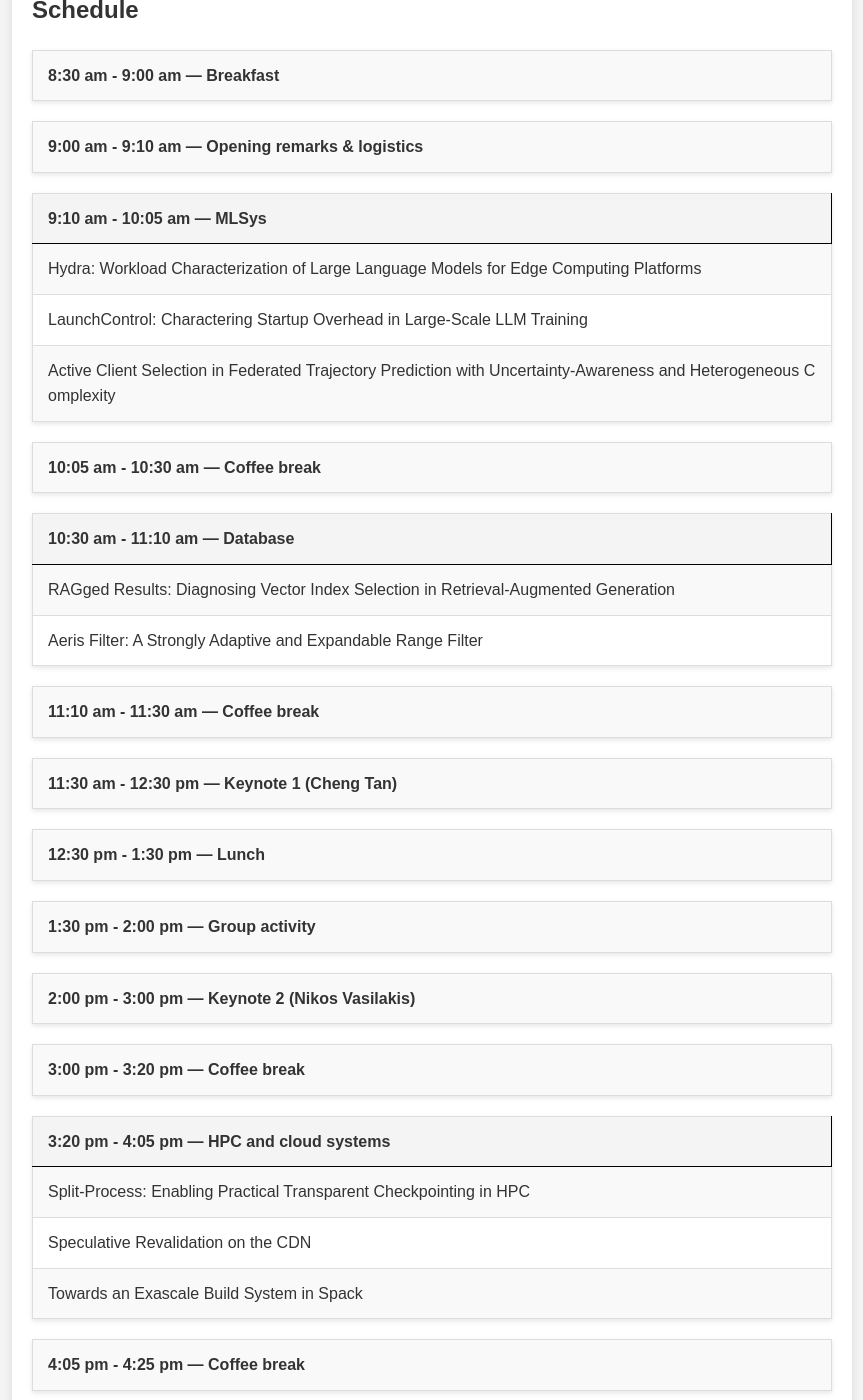
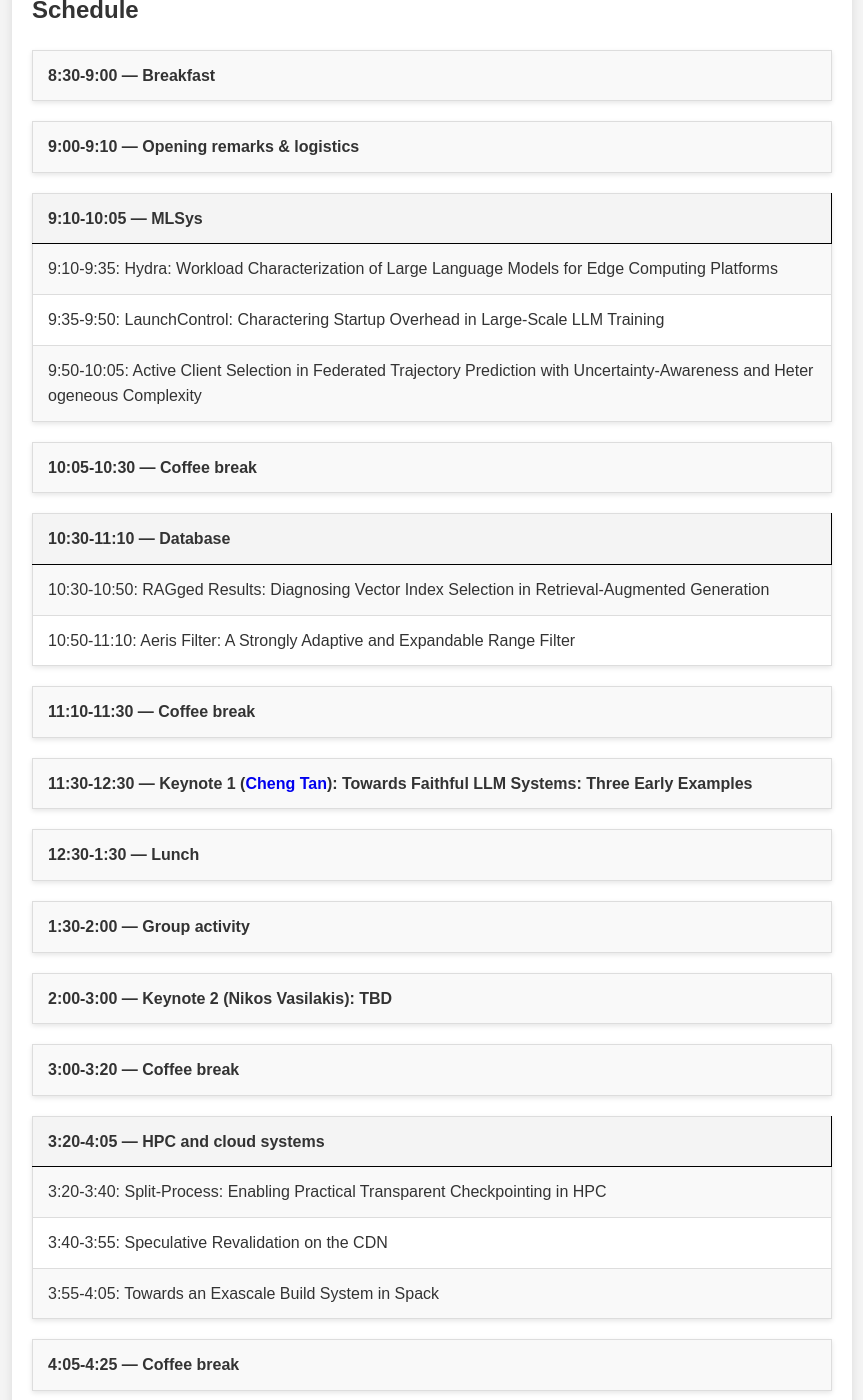
Before and after one commit to Khoury-srg/Northeastern-Systems-Day-2025, a Jekyll site: the page built from index.markdown, in a window 1280 px wide and 1400 px high, scrolled down 751 px. Shown: the whole window, without its empty margins (208-1071 px from the left). Built offline with Jekyll 4.4.1, drawn with Linux system fonts in a browser that asks for light colours; some of the changed text lies outside the part shown.

Commit message:
update time and link

```diff
--- a/index.markdown
+++ b/index.markdown
@@ -54,54 +54,54 @@ and Management and troubleshooting of complex systems._
 
 ## Schedule
 
-| **8:30 am - 9:00 am --- Breakfast** |
+| **8:30-9:00 --- Breakfast** |
 
-| **9:00 am - 9:10 am --- Opening remarks & logistics** |
+| **9:00-9:10 --- Opening remarks & logistics** |
 
-| 9:10 am - 10:05 am --- MLSys |
+| 9:10-10:05 --- MLSys |
 |:--------------------------|
-| Hydra: Workload Characterization of Large Language Models for Edge Computing Platforms |
-| LaunchControl: Charactering Startup Overhead in Large-Scale LLM Training |
-| Active Client Selection in Federated Trajectory Prediction with Uncertainty-Awareness and Heterogeneous Complexity |
+| 9:10-9:35: Hydra: Workload Characterization of Large Language Models for Edge Computing Platforms |
+| 9:35-9:50: LaunchControl: Charactering Startup Overhead in Large-Scale LLM Training |
+| 9:50-10:05: Active Client Selection in Federated Trajectory Prediction with Uncertainty-Awareness and Heterogeneous Complexity |
 |-----------------------------------------------------------------------------|
 
-| **10:05 am - 10:30 am --- Coffee break** |
+| **10:05-10:30 --- Coffee break** |
 
-| 10:30 am - 11:10 am --- Database |
+| 10:30-11:10 --- Database |
 |:--------------------------|
-| RAGged Results: Diagnosing Vector Index Selection in Retrieval-Augmented Generation |
-| Aeris Filter: A Strongly Adaptive and Expandable Range Filter |
+| 10:30-10:50: RAGged Results: Diagnosing Vector Index Selection in Retrieval-Augmented Generation |
+| 10:50-11:10: Aeris Filter: A Strongly Adaptive and Expandable Range Filter |
 |-----------------------------------------------------------------------------|
 
-| **11:10 am - 11:30 am --- Coffee break** |
+| **11:10-11:30 --- Coffee break** |
 
-| **11:30 am - 12:30 pm --- Keynote 1 (Cheng Tan)** |
+| **11:30-12:30 --- Keynote 1 (<a href="https://naizhengtan.github.io/" style="text-decoration: none;">Cheng Tan</a>): Towards Faithful LLM Systems: Three Early Examples** |
 
-| **12:30 pm - 1:30 pm --- Lunch** |
+| **12:30-1:30 --- Lunch** |
 
-| **1:30 pm - 2:00 pm --- Group activity** |
+| **1:30-2:00 --- Group activity** |
 
-| **2:00 pm - 3:00 pm --- Keynote 2 (Nikos Vasilakis)** |
+| **2:00-3:00 --- Keynote 2 (Nikos Vasilakis): TBD** |
 
-| **3:00 pm - 3:20 pm --- Coffee break** |
+| **3:00-3:20 --- Coffee break** |
 
-| 3:20 pm - 4:05 pm --- HPC and cloud systems |
+| 3:20-4:05 --- HPC and cloud systems |
 |:--------------------------|
-| Split-Process: Enabling Practical Transparent Checkpointing in HPC |
-| Speculative Revalidation on the CDN |
-| Towards an Exascale Build System in Spack |
+| 3:20-3:40: Split-Process: Enabling Practical Transparent Checkpointing in HPC |
+| 3:40-3:55: Speculative Revalidation on the CDN |
+| 3:55-4:05: Towards an Exascale Build System in Spack |
 |-----------------------------------------------------------------------------|
 
-| **4:05 pm - 4:25 pm --- Coffee break** |
+| **4:05-4:25 --- Coffee break** |
 
-| 4:25 pm - 5:15 pm --- Security and correctness |
+| 4:25-5:15 --- Security and correctness |
 |:--------------------------|
-| Smart Plugs: The Unseen Home Trojan |
-| Compositional Model-Driven Verification of Weakly Consistent Distributed Systems |
-| DeepDebug: Serializable Replay of Bugs Found Deep in a Multithreaded Execution |
+| 4:25-4:40: Smart Plugs: The Unseen Home Trojan |
+| 4:40-5:00: Compositional Model-Driven Verification of Weakly Consistent Distributed Systems |
+| 5:00-5:15: DeepDebug: Serializable Replay of Bugs Found Deep in a Multithreaded Execution |
 |-----------------------------------------------------------------------------|
 
-| **5:15 pm - 5:20 pm --- Closing remarks** |
+| **5:15-5:20 --- Closing remarks** |
 
 
 <!-- ## Code of Conduct
@@ -111,4 +111,4 @@ and Management and troubleshooting of complex systems._
 
 
 ## Contact
-Please send any questions to <a href="mailto:c.tan@northeastern.edu" style="text-decoration: none;">Cheng Tan</a> and <a href="mailto:j.shin@northeastern.edu" style="text-decoration: none;">Ji-Yong Shin</a>.
+Please send any questions to <a href="https://naizhengtan.github.io/" style="text-decoration: none;">Cheng Tan</a>  and <a href="mailto:j.shin@northeastern.edu" style="text-decoration: none;">Ji-Yong Shin</a>.
```
